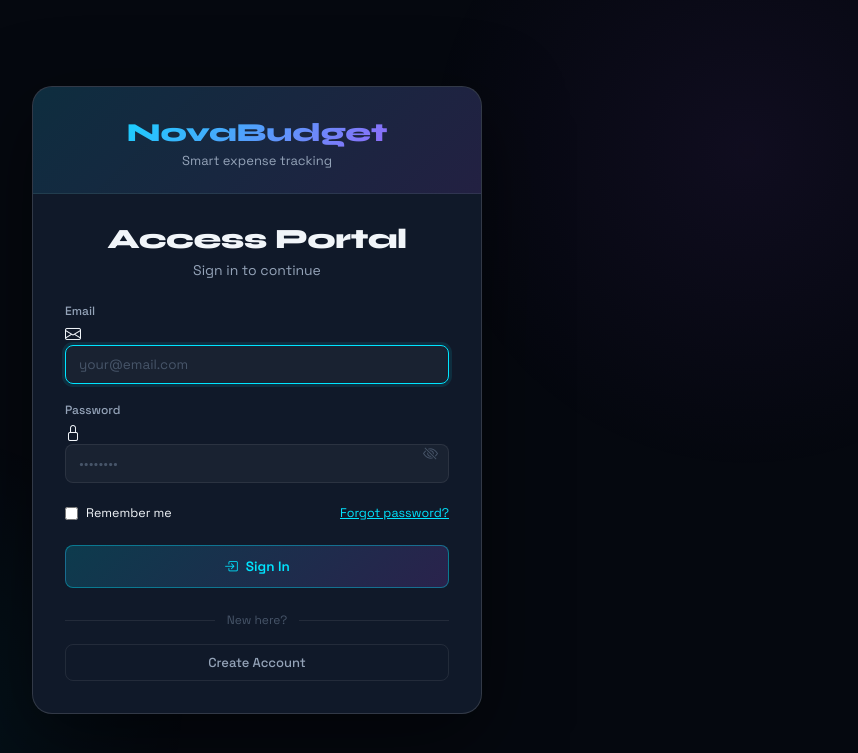
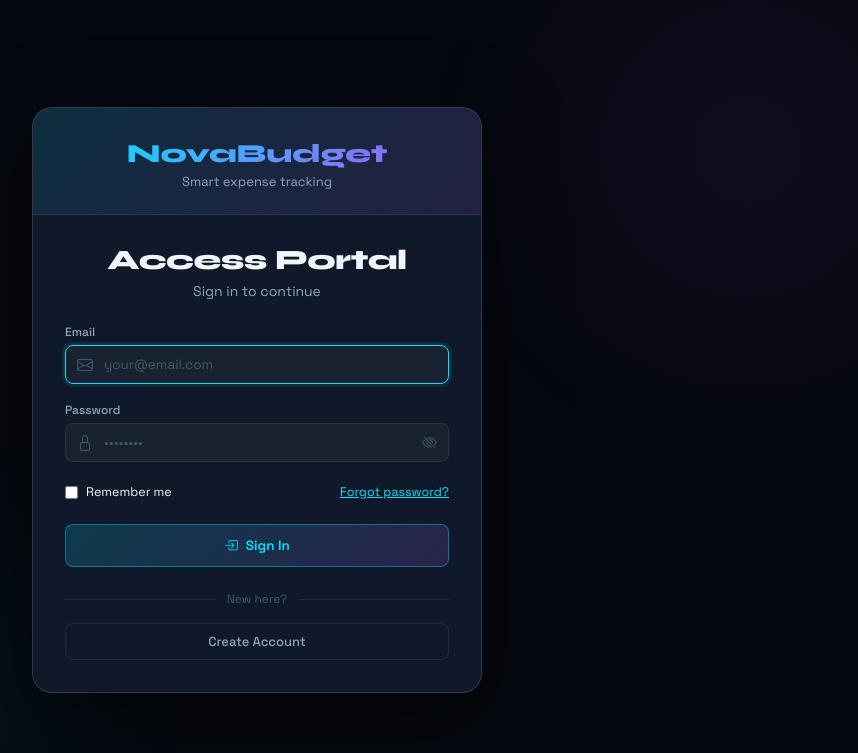
Before and after one commit to crisdanoy9-art/nova_expense_tracker, a PHP site: page /novabudget/login.php in a window 1280 px wide. Shown: the top 753 px of the page, without its empty margins (383-1241 px from the left). Run offline with PHP 8.4, Linux system fonts and the light colour scheme; some libraries are stand-ins or nearby versions.

Commit message:
change the  icon  position

```diff
--- a/novabudget/login.php
+++ b/novabudget/login.php
@@ -85,6 +85,40 @@ if ($_SERVER['REQUEST_METHOD'] === 'POST') {
             font-size: 14px;
             margin-bottom: 24px;
         }
+        /* Icon inside input container – refined positioning */
+        .input-wrap {
+            position: relative;
+        }
+        .input-icon {
+            position: absolute;
+            left: 12px;
+            top: 50%;
+            transform: translateY(-50%);
+            font-size: 16px;
+            color: var(--text3);
+            pointer-events: none;
+            transition: color 0.2s;
+            z-index: 2;
+        }
+        .input-wrap .fc {
+            padding-left: 38px !important;
+            width: 100%;
+        }
+        /* Ensure the eye button stays on the right */
+        .input-eye {
+            position: absolute;
+            right: 12px;
+            top: 50%;
+            transform: translateY(-50%);
+            background: transparent;
+            border: none;
+            color: var(--text3);
+            cursor: pointer;
+            z-index: 2;
+        }
+        .input-eye:hover {
+            color: var(--c-cyan);
+        }
     </style>
 </head>
 <body>
```
